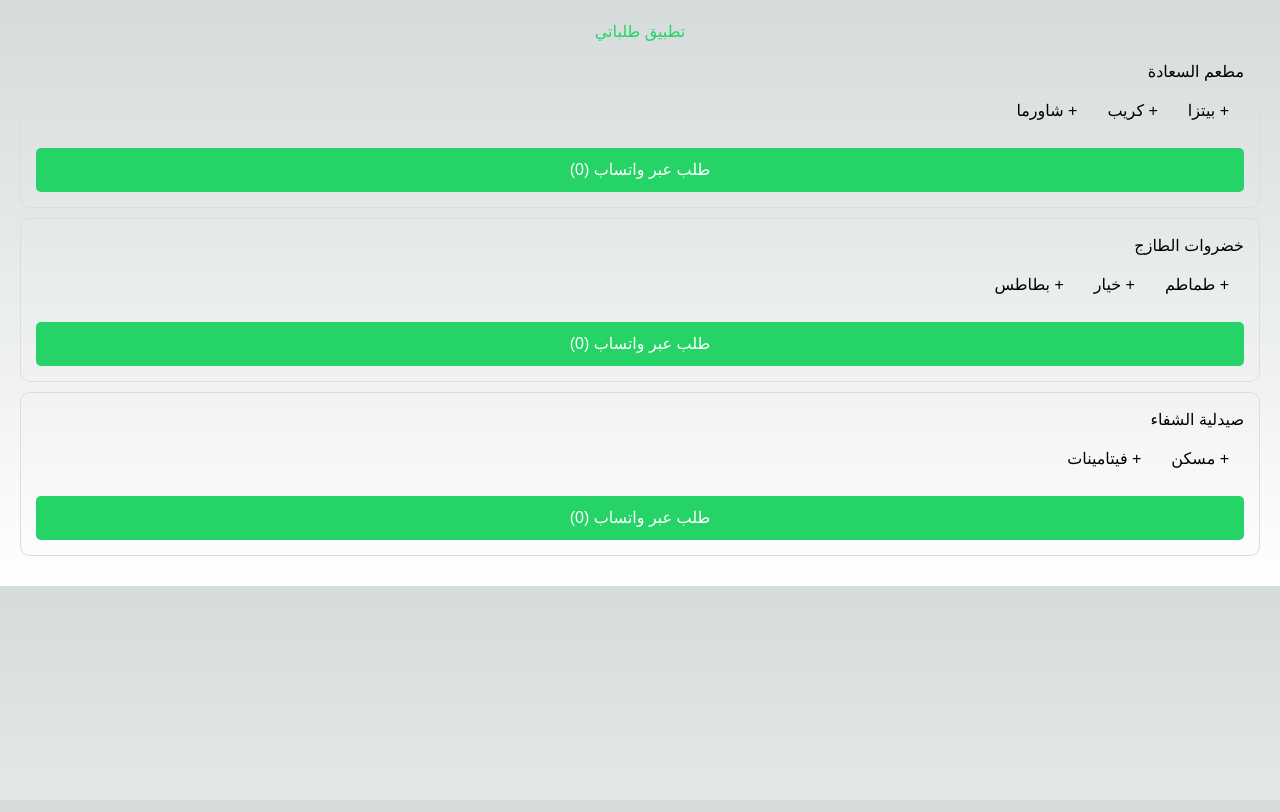
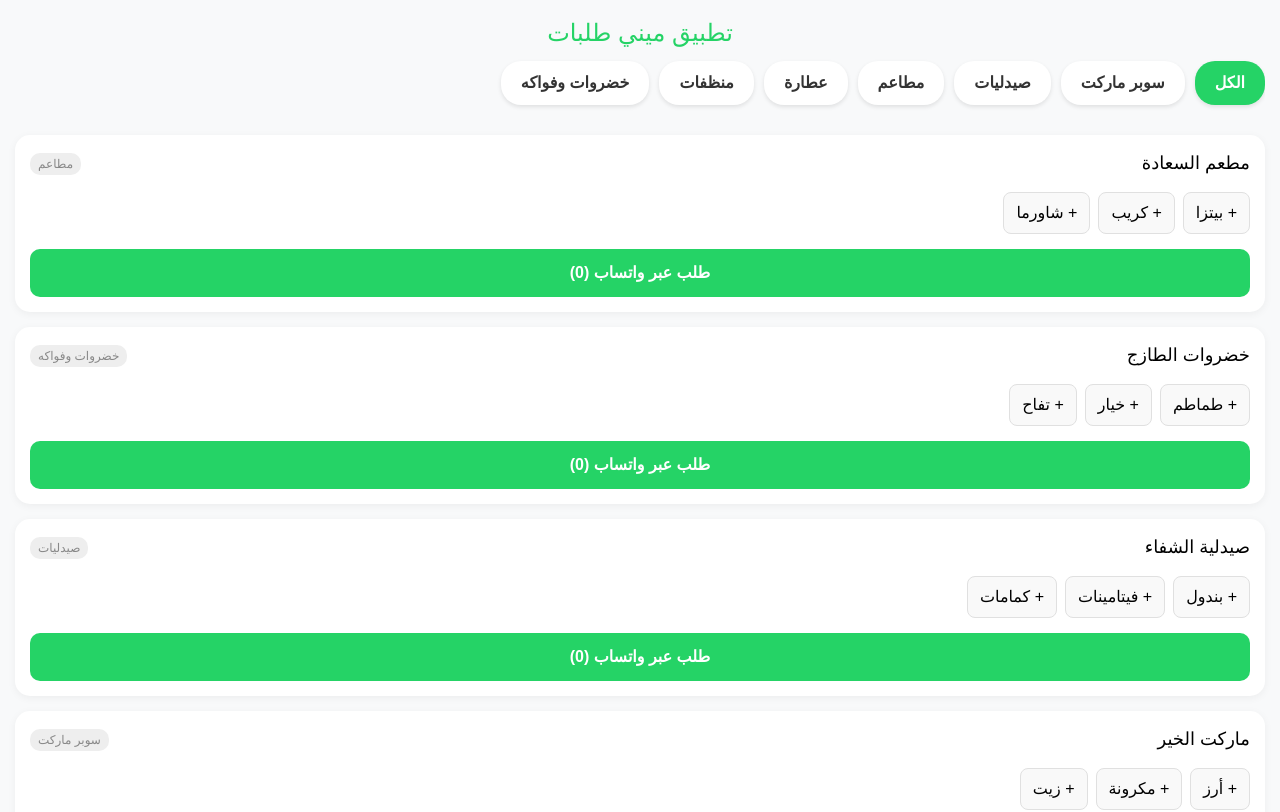
Before and after one commit to hazemkego-spec/minitalabat2, a Next.js app: page / in a window 1280 px wide. Shown: the top 812 px of the page. Built offline with nearby package versions, Linux system fonts and the light colour scheme.

Commit message:
Refactor shop data structure and update UI

```diff
--- a/app/page.js
+++ b/app/page.js
@@ -3,38 +3,90 @@ import React, { useState } from 'react';
 
 export default function Home() {
   const [cart, setCart] = useState([]);
+  const [activeCategory, setActiveCategory] = useState("الكل");
 
+  // قائمة الأقسام
+  const categories = ["الكل", "سوبر ماركت", "صيدليات", "مطاعم", "عطارة", "منظفات", "خضروات وفواكه"];
+
+  // قاعدة بيانات المحلات
   const shops = [
-    { id: 1, name: "مطعم السعادة", items: ["بيتزا", "كريب", "شاورما"], phone: "201000000000" },
-    { id: 2, name: "خضروات الطازج", items: ["طماطم", "خيار", "بطاطس"], phone: "201000000000" },
-    { id: 3, name: "صيدلية الشفاء", items: ["مسكن", "فيتامينات"], phone: "201000000000" }
+    { id: 1, category: "مطاعم", name: "مطعم السعادة", items: ["بيتزا", "كريب", "شاورما"], phone: "201000000000" },
+    { id: 2, category: "خضروات وفواكه", name: "خضروات الطازج", items: ["طماطم", "خيار", "تفاح"], phone: "201000000000" },
+    { id: 3, category: "صيدليات", name: "صيدلية الشفاء", items: ["بندول", "فيتامينات", "كمامات"], phone: "201000000000" },
+    { id: 4, category: "سوبر ماركت", name: "ماركت الخير", items: ["أرز", "مكرونة", "زيت"], phone: "201000000000" },
+    { id: 5, category: "عطارة", name: "عطارة مكة", items: ["فلفل أسود", "كمون", "بخور"], phone: "201000000000" },
+    { id: 6, category: "منظفات", name: "منظفات النور", items: ["صابون", "كلور", "ديتول"], phone: "201000000000" },
   ];
 
   const addToCart = (shop, item) => {
     setCart([...cart, { shop, item }]);
-    alert("تم الإضافة للسلة!");
+    alert(`تم إضافة ${item} للسلة`);
   };
 
   const sendWhatsApp = (shopName, phone) => {
     const orders = cart.filter(o => o.shop === shopName).map(o => o.item).join(", ");
-    if (!orders) return alert("السلة فارغة!");
-    window.open(`https://wa.me/${phone}?text=${encodeURIComponent("طلب جديد: " + orders)}`);
+    if (!orders) return alert("السلة فارغة لهذا المحل!");
+    const message = `طلب جديد من ${shopName}: ${orders}`;
+    window.open(`https://wa.me/${phone}?text=${encodeURIComponent(message)}`);
   };
 
+  // تصفية المحلات بناءً على القسم المختار
+  const filteredShops = activeCategory === "الكل"
+    ? shops
+    : shops.filter(s => s.category === activeCategory);
+
   return (
-    <div style={{ direction: 'rtl', padding: '20px', fontFamily: 'Arial' }}>
-      <h1 style={{ textAlign: 'center', color: '#25D366' }}>تطبيق طلباتي</h1>
-      {shops.map(s => (
-        <div key={s.id} style={{ border: '1px solid #ddd', padding: '15px', borderRadius: '10px', marginBottom: '10px' }}>
-          <h2>{s.name}</h2>
-          {s.items.map(i => (
-            <button key={i} onClick={() => addToCart(s.name, i)} style={{ margin: '5px', padding: '10px' }}>+ {i}</button>
-          ))}
-          <button onClick={() => sendWhatsApp(s.name, s.phone)} style={{ display: 'block', width: '100%', marginTop: '10px', background: '#25D366', color: '#fff', border: 'none', padding: '10px', borderRadius: '5px' }}>
-            طلب عبر واتساب ({cart.filter(o => o.shop === s.name).length})
+    <div style={{ direction: 'rtl', padding: '15px', fontFamily: 'Arial', backgroundColor: '#f8f9fa', minHeight: '100vh' }}>
+      <h1 style={{ textAlign: 'center', color: '#25D366', fontSize: '24px' }}>تطبيق ميني طلبات</h1>
+
+      {/* شريط الأقسام */}
+      <div style={{ display: 'flex', overflowX: 'auto', gap: '10px', padding: '10px 0', marginBottom: '20px', whiteSpace: 'nowrap' }}>
+        {categories.map(cat => (
+          <button
+            key={cat}
+            onClick={() => setActiveCategory(cat)}
+            style={{
+              padding: '10px 20px',
+              borderRadius: '20px',
+              border: 'none',
+              backgroundColor: activeCategory === cat ? '#25D366' : '#fff',
+              color: activeCategory === cat ? '#fff' : '#333',
+              boxShadow: '0 2px 4px rgba(0,0,0,0.1)',
+              cursor: 'pointer',
+              fontWeight: 'bold'
+            }}
+          >
+            {cat}
           </button>
-        </div>
-      ))}
+        ))}
+      </div>
+
+      {/* عرض المحلات */}
+      <div>
+        {filteredShops.length > 0 ? filteredShops.map(s => (
+          <div key={s.id} style={{ background: '#fff', padding: '15px', borderRadius: '15px', marginBottom: '15px', boxShadow: '0 2px 8px rgba(0,0,0,0.05)' }}>
+            <div style={{ display: 'flex', justifyContent: 'space-between', alignItems: 'center' }}>
+              <h2 style={{ margin: '0', fontSize: '18px' }}>{s.name}</h2>
+              <span style={{ fontSize: '12px', color: '#888', background: '#eee', padding: '2px 8px', borderRadius: '10px' }}>{s.category}</span>
+            </div>
+
+            <div style={{ display: 'flex', gap: '8px', flexWrap: 'wrap', margin: '15px 0' }}>
+              {s.items.map(i => (
+                <button key={i} onClick={() => addToCart(s.name, i)} style={{ padding: '8px 12px', borderRadius: '8px', border: '1px solid #e0e0e0', backgroundColor: '#f9f9f9' }}>
+                  + {i}
+                </button>
+              ))}
+            </div>
+
+            <button
+              onClick={() => sendWhatsApp(s.name, s.phone)}
+              style={{ width: '100%', padding: '12px', background: '#25D366', color: '#fff', border: 'none', borderRadius: '10px', fontWeight: 'bold' }}
+            >
+              طلب عبر واتساب ({cart.filter(o => o.shop === s.name).length})
+            </button>
+          </div>
+        )) : <p style={{ textAlign: 'center' }}>قريباً في هذا القسم...</p>}
+      </div>
     </div>
   );
 }
```
